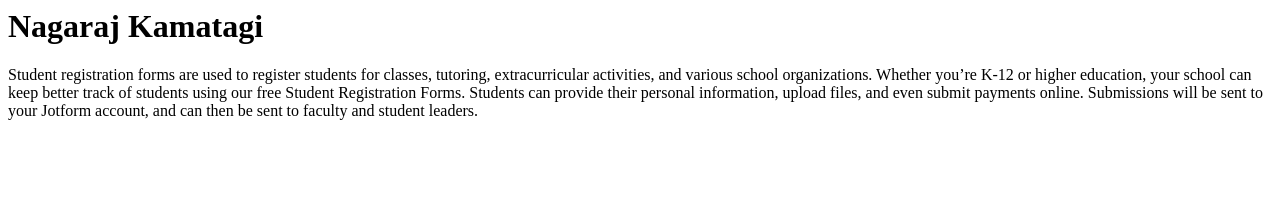
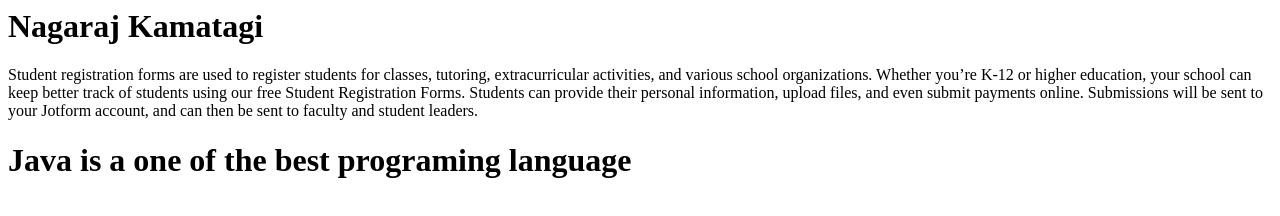
Before and after one commit to akshu004/Samartha, a plain HTML site: page index.html in a window 1280 px wide. Drawn offline with Linux system fonts and the light colour scheme.

Commit message:
feature 1 adding

```diff
--- a/index.html
+++ b/index.html
@@ -1,2 +1,3 @@
 <h1>Nagaraj Kamatagi</h1>
 <P>Student registration forms are used to register students for classes, tutoring, extracurricular activities, and various school organizations. Whether you’re K-12 or higher education, your school can keep better track of students using our free Student Registration Forms. Students can provide their personal information, upload files, and even submit payments online. Submissions will be sent to your Jotform account, and can then be sent to faculty and student leaders.</P>
+<h1>Java is a one of the best programing language</h1>
```
